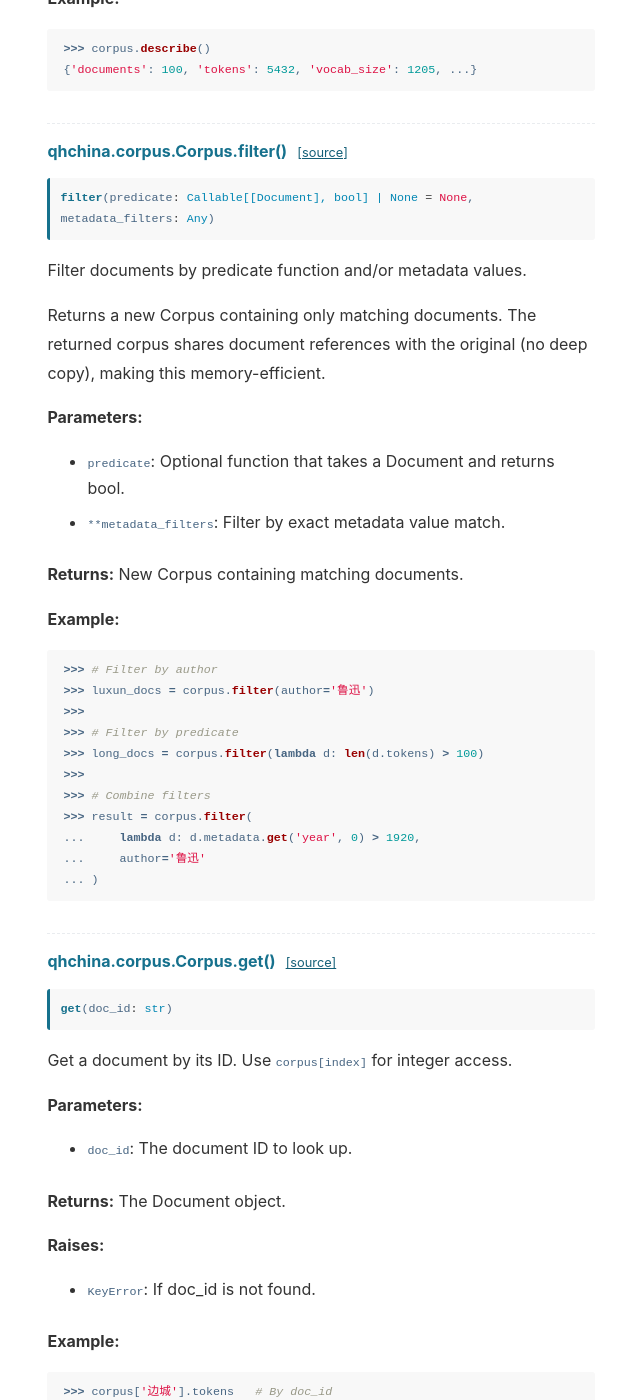
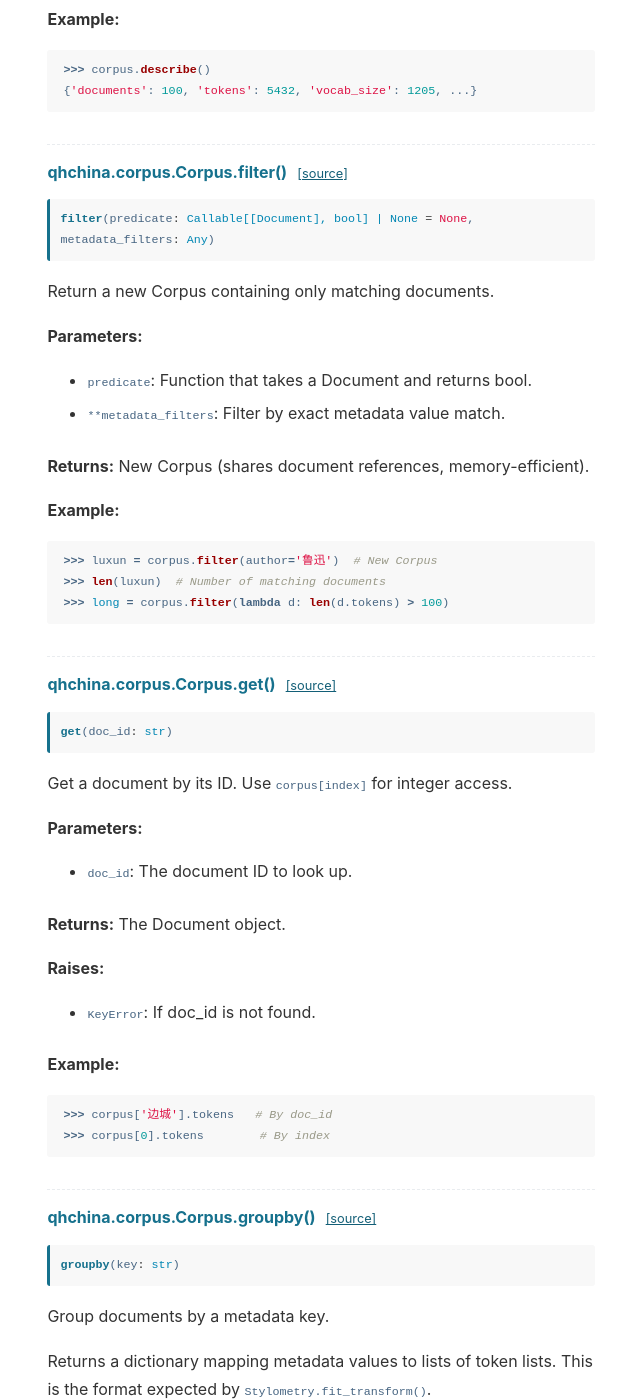
Before and after one commit to mcjkurz/qhchina-web, a Jekyll site: the page built from docs/corpus/index.md, in a window 1280 px wide and 1400 px high, scrolled down 4902 px. Shown: the whole window, without its empty margins (455-1095 px from the left). Built offline with Jekyll 4.4.1, drawn with Linux system fonts in a browser that asks for light colours; some of the changed text lies outside the part shown.

Commit message:
Update API docs

````diff
--- a/_config.yml
+++ b/_config.yml
@@ -60,4 +60,4 @@ goatcounter_code: qhchina # This will create the URL qhchina.goatcounter.com
 github: [metadata]
 
 # Cache busting version (auto-updated by make_docs.py)
-cache_version: 20260217103840
+cache_version: 20260217104115
--- a/docs/corpus/index.md
+++ b/docs/corpus/index.md
@@ -80,10 +80,11 @@ print(doc.metadata)  # {'author': '沈从文'}
 **Filtering and Grouping**
 
 ```python
-# Filter by metadata
+# filter() returns a new Corpus with matching documents
 luxun_docs = corpus.filter(author='鲁迅')
+print(len(luxun_docs))  # Number of documents by 鲁迅
 
-# Group for Stylometry
+# groupby() returns a dict for Stylometry
 from qhchina.analytics.stylometry import Stylometry
 stylo = Stylometry()
 stylo.fit_transform(corpus.groupby('author'))
@@ -200,7 +201,7 @@ List of document IDs.
 ['doc_0', 'doc_1']
 ```
 
-<h4 id="corpus-describe">qhchina.corpus.Corpus.describe() <a href="https://github.com/mcjkurz/qhchina/blob/main/qhchina/corpus.py#L596" class="source-link" title="View source on GitHub">[source]</a></h4>
+<h4 id="corpus-describe">qhchina.corpus.Corpus.describe() <a href="https://github.com/mcjkurz/qhchina/blob/main/qhchina/corpus.py#L584" class="source-link" title="View source on GitHub">[source]</a></h4>
 
 <pre class="signature"><code><span class="sig-name">describe</span>()</code></pre>
 
@@ -224,32 +225,20 @@ Dictionary with:
 
 <pre class="signature"><code><span class="sig-name">filter</span>(<span class="sig-param">predicate</span><span class="sig-punct">:</span> <span class="sig-type">Callable[[Document], bool] | None</span> <span class="sig-punct">=</span> <span class="sig-default">None</span>, <span class="sig-param">metadata_filters</span><span class="sig-punct">:</span> <span class="sig-type">Any</span>)</code></pre>
 
-Filter documents by predicate function and/or metadata values.
-
-Returns a new Corpus containing only matching documents. The returned
-corpus shares document references with the original (no deep copy),
-making this memory-efficient.
+Return a new Corpus containing only matching documents.
 
 **Parameters:**
-- `predicate`: Optional function that takes a Document and returns bool.
+- `predicate`: Function that takes a Document and returns bool.
 - `**metadata_filters`: Filter by exact metadata value match.
 
 **Returns:**
-New Corpus containing matching documents.
+New Corpus (shares document references, memory-efficient).
 
 **Example:**
 ```python
->>> # Filter by author
->>> luxun_docs = corpus.filter(author='鲁迅')
->>>
->>> # Filter by predicate
->>> long_docs = corpus.filter(lambda d: len(d.tokens) > 100)
->>>
->>> # Combine filters
->>> result = corpus.filter(
-...     lambda d: d.metadata.get('year', 0) > 1920,
-...     author='鲁迅'
-... )
+>>> luxun = corpus.filter(author='鲁迅')  # New Corpus
+>>> len(luxun)  # Number of matching documents
+>>> long = corpus.filter(lambda d: len(d.tokens) > 100)
 ```
 
 <h4 id="corpus-get">qhchina.corpus.Corpus.get() <a href="https://github.com/mcjkurz/qhchina/blob/main/qhchina/corpus.py#L296" class="source-link" title="View source on GitHub">[source]</a></h4>
@@ -273,7 +262,7 @@ The Document object.
 >>> corpus[0].tokens        # By index
 ```
 
-<h4 id="corpus-groupby">qhchina.corpus.Corpus.groupby() <a href="https://github.com/mcjkurz/qhchina/blob/main/qhchina/corpus.py#L414" class="source-link" title="View source on GitHub">[source]</a></h4>
+<h4 id="corpus-groupby">qhchina.corpus.Corpus.groupby() <a href="https://github.com/mcjkurz/qhchina/blob/main/qhchina/corpus.py#L402" class="source-link" title="View source on GitHub">[source]</a></h4>
 
 <pre class="signature"><code><span class="sig-name">groupby</span>(<span class="sig-param">key</span><span class="sig-punct">:</span> <span class="sig-type">str</span>)</code></pre>
 
@@ -306,7 +295,7 @@ Dictionary mapping metadata values to lists of token lists.
 >>> stylo.fit_transform(corpus.groupby('author'))
 ```
 
-<h4 id="corpus-load">qhchina.corpus.Corpus.load() <a href="https://github.com/mcjkurz/qhchina/blob/main/qhchina/corpus.py#L704" class="source-link" title="View source on GitHub">[source]</a></h4>
+<h4 id="corpus-load">qhchina.corpus.Corpus.load() <a href="https://github.com/mcjkurz/qhchina/blob/main/qhchina/corpus.py#L692" class="source-link" title="View source on GitHub">[source]</a></h4>
 
 <pre class="signature"><code><span class="sig-name">load</span>(<span class="sig-param">path</span><span class="sig-punct">:</span> <span class="sig-type">str | Path</span>, <span class="sig-param">format</span><span class="sig-punct">:</span> <span class="sig-type">str | None</span> <span class="sig-punct">=</span> <span class="sig-default">None</span>)</code></pre>
 
@@ -326,7 +315,7 @@ Loaded Corpus object.
 >>> corpus = Corpus.load('my_corpus.pkl')    # Pickle format
 ```
 
-<h4 id="corpus-metadata_values">qhchina.corpus.Corpus.metadata_values() <a href="https://github.com/mcjkurz/qhchina/blob/main/qhchina/corpus.py#L621" class="source-link" title="View source on GitHub">[source]</a></h4>
+<h4 id="corpus-metadata_values">qhchina.corpus.Corpus.metadata_values() <a href="https://github.com/mcjkurz/qhchina/blob/main/qhchina/corpus.py#L609" class="source-link" title="View source on GitHub">[source]</a></h4>
 
 <pre class="signature"><code><span class="sig-name">metadata_values</span>(<span class="sig-param">key</span><span class="sig-punct">:</span> <span class="sig-type">str</span>)</code></pre>
 
@@ -365,7 +354,7 @@ The removed Document object.
 >>> print(f"Removed document with {len(removed.tokens)} tokens")
 ```
 
-<h4 id="corpus-save">qhchina.corpus.Corpus.save() <a href="https://github.com/mcjkurz/qhchina/blob/main/qhchina/corpus.py#L645" class="source-link" title="View source on GitHub">[source]</a></h4>
+<h4 id="corpus-save">qhchina.corpus.Corpus.save() <a href="https://github.com/mcjkurz/qhchina/blob/main/qhchina/corpus.py#L633" class="source-link" title="View source on GitHub">[source]</a></h4>
 
 <pre class="signature"><code><span class="sig-name">save</span>(<span class="sig-param">path</span><span class="sig-punct">:</span> <span class="sig-type">str | Path</span>, <span class="sig-param">format</span><span class="sig-punct">:</span> <span class="sig-type">str | None</span> <span class="sig-punct">=</span> <span class="sig-default">None</span>)</code></pre>
 
@@ -385,7 +374,7 @@ Save corpus to a file.
 >>> corpus.save('corpus', format='pickle')  # Explicit format
 ```
 
-<h4 id="corpus-split">qhchina.corpus.Corpus.split() <a href="https://github.com/mcjkurz/qhchina/blob/main/qhchina/corpus.py#L465" class="source-link" title="View source on GitHub">[source]</a></h4>
+<h4 id="corpus-split">qhchina.corpus.Corpus.split() <a href="https://github.com/mcjkurz/qhchina/blob/main/qhchina/corpus.py#L453" class="source-link" title="View source on GitHub">[source]</a></h4>
 
 <pre class="signature"><code><span class="sig-name">split</span>(<span class="sig-param">train_ratio</span><span class="sig-punct">:</span> <span class="sig-type">float</span> <span class="sig-punct">=</span> <span class="sig-default">0.8</span>, <span class="sig-param">stratify_by</span><span class="sig-punct">:</span> <span class="sig-type">str | None</span> <span class="sig-punct">=</span> <span class="sig-default">None</span>, <span class="sig-param">seed</span><span class="sig-punct">:</span> <span class="sig-type">int | None</span> <span class="sig-punct">=</span> <span class="sig-default">None</span>)</code></pre>
 
@@ -411,7 +400,7 @@ Tuple of (train_corpus, test_corpus).
 ... )
 ```
 
-<h4 id="corpus-to_dataframe">qhchina.corpus.Corpus.to_dataframe() <a href="https://github.com/mcjkurz/qhchina/blob/main/qhchina/corpus.py#L761" class="source-link" title="View source on GitHub">[source]</a></h4>
+<h4 id="corpus-to_dataframe">qhchina.corpus.Corpus.to_dataframe() <a href="https://github.com/mcjkurz/qhchina/blob/main/qhchina/corpus.py#L749" class="source-link" title="View source on GitHub">[source]</a></h4>
 
 <pre class="signature"><code><span class="sig-name">to_dataframe</span>()</code></pre>
 
````
